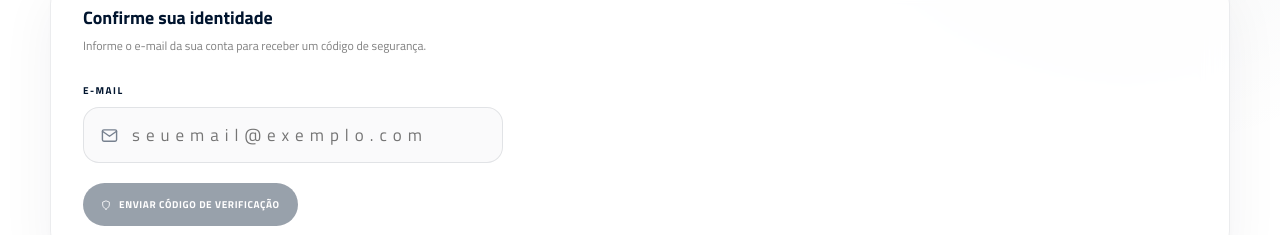
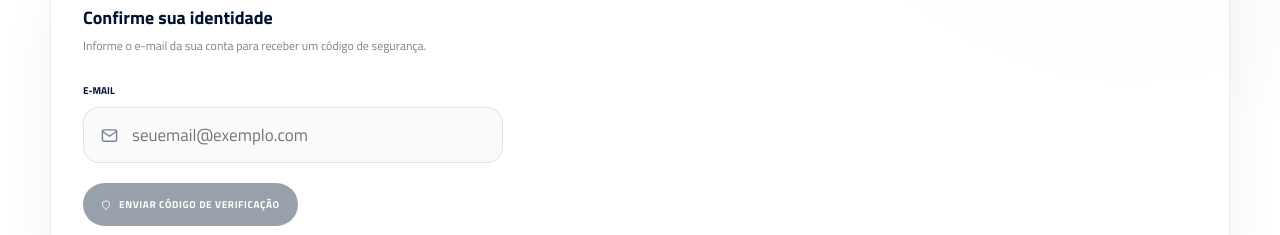
Before and after one commit to LUMEN-7/BCI, a React (Vite) app: page /reset-password in a window 1280 px wide. Shown: the part 253-488 px from the top of the page. Built offline with nearby package versions, Linux system fonts and the light colour scheme.

Commit message:
chore: adjust input in verification

```diff
--- a/src/pages/ResetPassword/style.css
+++ b/src/pages/ResetPassword/style.css
@@ -318,8 +318,6 @@
 
     font-weight: 700;
 
-    letter-spacing: 0.09375rem;
-
     color: var(--color-primary);
 }
 
@@ -375,8 +373,6 @@
     font-family: var(--font-body-bold);
 
     font-size: 1.0625rem;
-
-    letter-spacing: 0.375rem;
 
     color: var(--color-primary);
 }
```
